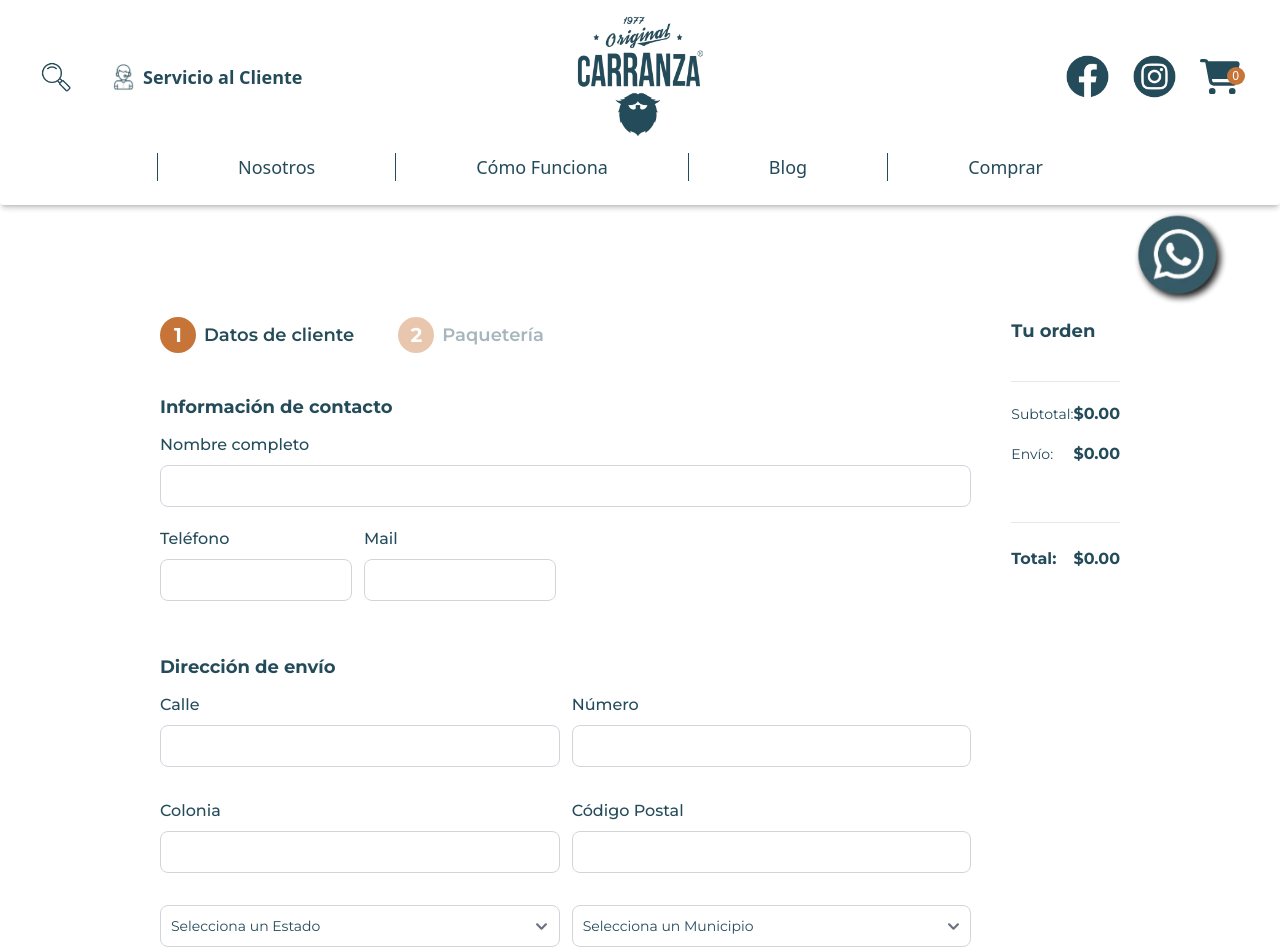
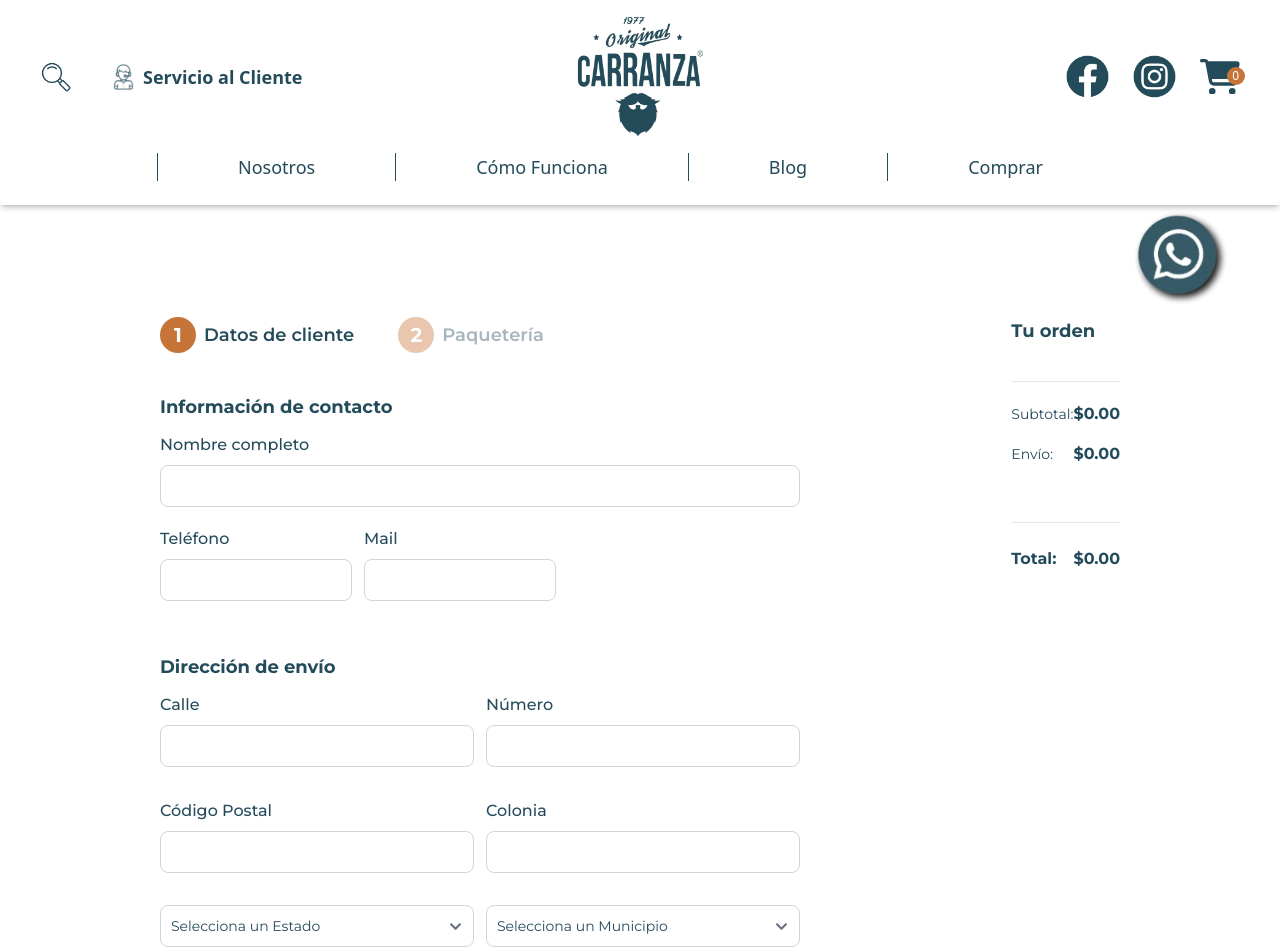
Before and after one commit to SantiagoDev22/carranza.app, a Next.js app: page /carrito-compras/mis-datos in a window 1280 px wide. Shown: the top 952 px of the page. Built offline with nearby package versions, Linux system fonts and the light colour scheme.

Commit message:
feat(app):ajuste de orden de productos

```diff
--- a/src/app/carrito-compras/mis-datos/page.tsx
+++ b/src/app/carrito-compras/mis-datos/page.tsx
@@ -1,6 +1,5 @@
 import type { Metadata } from "next";
-import Image from "next/image";
-import ShoppingCart from '../../shopping-cart';
+import ShoppingCart from "../../shopping-cart";
 
 export const metadata: Metadata = {
   title: "Datos de contacto l Original Carranza",
@@ -14,13 +13,11 @@ export default function data() {
         <div className="flex flex-col gap-y-5">
           <div className="flex xl:flex-row flex-col gap-x-10 justify-between">
             {/* Datos */}
-                        <div className="w-full">
+            <div className="w-8/12">
               <div className="flex gap-x-11 items-center">
                 <div className="flex items-center gap-x-2">
                   <figure className="w-9 h-9 items-center flex justify-center rounded-full bg-oc-brown-1">
-                                        <span className="text-white font-bold text-xl">
-                                            1
-                                        </span>
+                    <span className="text-white font-bold text-xl">1</span>
                   </figure>
                   <p className="text-oc-green-1 font-semibold text-xs sm:text-base xl:text-lg">
                     Datos de cliente
@@ -28,9 +25,7 @@ export default function data() {
                 </div>
                 <div className="flex items-center gap-x-2 opacity-40">
                   <figure className="w-9 h-9 items-center flex justify-center rounded-full bg-oc-brown-1">
-                                        <span className="text-white font-bold text-xl">
-                                            2
-                                        </span>
+                    <span className="text-white font-bold text-xl">2</span>
                   </figure>
                   <p className="text-oc-green-1 font-semibold text-xs sm:text-base xl:text-lg">
                     Paquetería
@@ -44,17 +39,35 @@ export default function data() {
                 </p>
                 <div className="pt-3">
                   <div className="mb-5">
-                                        <label className="block mb-2 text-base font-medium text-oc-green-1">Nombre completo</label>
-                                        <input type="text" id="name" className="border border-gray-300 text-oc-green-1 text-sm rounded-lg focus:ring-blue-500 focus:border-blue-500 block w-full p-2.5 bg-white" placeholder="" required />
+                    <label className="block mb-2 text-base font-medium text-oc-green-1">
+                      Nombre completo
+                    </label>
+                    <input
+                      type="text" id="customer" name="customer"
+                      className="border border-gray-300 text-oc-green-1 text-sm rounded-lg focus:ring-blue-500 focus:border-blue-500 block w-full p-2.5 bg-white"
+                      placeholder="" required
+                    />
                   </div>
                   <div className="flex gap-x-3">
                     <div className="mb-5">
-                                            <label className="block mb-2 text-base font-medium text-oc-green-1">Teléfono</label>
-                                            <input type="number" id="name" className="border border-gray-300 text-oc-green-1 text-sm rounded-lg focus:ring-blue-500 focus:border-blue-500 block w-full p-2.5 bg-white" placeholder="" required />
+                      <label className="block mb-2 text-base font-medium text-oc-green-1">
+                        Teléfono
+                      </label>
+                      <input
+                        type="tel" id="phone" name="phone"
+                        className="border border-gray-300 text-oc-green-1 text-sm rounded-lg focus:ring-blue-500 focus:border-blue-500 block w-full p-2.5 bg-white"
+                        placeholder="" required maxLength={15} minLength={10} pattern="[0-9]*"
+                      />
                     </div>
                     <div className="mb-5">
-                                            <label className="block mb-2 text-base font-medium text-oc-green-1">Mail</label>
-                                            <input type="email" id="name" className="border border-gray-300 text-oc-green-1 text-sm rounded-lg focus:ring-blue-500 focus:border-blue-500 block w-full p-2.5 bg-white" placeholder="" required />
+                      <label className="block mb-2 text-base font-medium text-oc-green-1">
+                        Mail
+                      </label>
+                      <input
+                        type="email" id="name" name="email"
+                        className="border border-gray-300 text-oc-green-1 text-sm rounded-lg focus:ring-blue-500 focus:border-blue-500 block w-full p-2.5 bg-white"
+                        placeholder="" required
+                      />
                     </div>
                   </div>
                 </div>
@@ -66,29 +79,63 @@ export default function data() {
                 </p>
                 <div className="pt-3 grid grid-cols-2 gap-3">
                   <div className="mb-5">
-                                        <label className="block mb-2 text-base font-medium text-oc-green-1">Calle</label>
-                                        <input type="text" id="" className="border border-gray-300 text-oc-green-1 text-sm rounded-lg focus:ring-blue-500 focus:border-blue-500 block w-full p-2.5 bg-white" placeholder="" required />
+                    <label className="block mb-2 text-base font-medium text-oc-green-1">
+                      Calle
+                    </label>
+                    <input
+                      type="text" id="street" name="street"
+                      className="border border-gray-300 text-oc-green-1 text-sm rounded-lg focus:ring-blue-500 focus:border-blue-500 block w-full p-2.5 bg-white"
+                      placeholder="" required
+                    />
                   </div>
                   <div className="mb-5">
-                                        <label className="block mb-2 text-base font-medium text-oc-green-1">Número</label>
-                                        <input type="text" id="" className="border border-gray-300 text-oc-green-1 text-sm rounded-lg focus:ring-blue-500 focus:border-blue-500 block w-full p-2.5 bg-white" placeholder="" required />
+                    <label className="block mb-2 text-base font-medium text-oc-green-1">
+                      Número
+                    </label>
+                    <input
+                      type="text" id="number" name="number"
+                      className="border border-gray-300 text-oc-green-1 text-sm rounded-lg focus:ring-blue-500 focus:border-blue-500 block w-full p-2.5 bg-white"
+                      placeholder="" required
+                    />
                   </div>
                   <div className="mb-5">
-                                        <label className="block mb-2 text-base font-medium text-oc-green-1">Colonia</label>
-                                        <input type="text" id="" className="border border-gray-300 text-oc-green-1 text-sm rounded-lg focus:ring-blue-500 focus:border-blue-500 block w-full p-2.5 bg-white" placeholder="" required />
+                    <label className="block mb-2 text-base font-medium text-oc-green-1">
+                      Código Postal
+                    </label>
+                    <input
+                      type="number" id="zip" name="zip"
+                      className="border border-gray-300 text-oc-green-1 text-sm rounded-lg focus:ring-blue-500 focus:border-blue-500 block w-full p-2.5 bg-white"
+                      placeholder="" required
+                    />
                   </div>
                   <div className="mb-5">
-                                        <label className="block mb-2 text-base font-medium text-oc-green-1">Código Postal</label>
-                                        <input type="number" id="" className="border border-gray-300 text-oc-green-1 text-sm rounded-lg focus:ring-blue-500 focus:border-blue-500 block w-full p-2.5 bg-white" placeholder="" required />
+                    <label className="block mb-2 text-base font-medium text-oc-green-1">
+                      Colonia
+                    </label>
+                    <input
+                      type="text" id="col" name="col"
+                      className="border border-gray-300 text-oc-green-1 text-sm rounded-lg focus:ring-blue-500 focus:border-blue-500 block w-full p-2.5 bg-white"
+                      placeholder="" required
+                    />
                   </div>
                   <div className="mb-5">
-                                        <select name="" id="" className="border border-gray-300 text-oc-green-1 text-sm rounded-lg focus:ring-blue-500 focus:border-blue-500 block w-full p-2.5 bg-white">
-                                            <option disabled selected>Selecciona un Estado</option>
+                    <select
+                      name="states" id="states"
+                      className="border border-gray-300 text-oc-green-1 text-sm rounded-lg focus:ring-blue-500 focus:border-blue-500 block w-full p-2.5 bg-white"
+                    >
+                      <option disabled value={0} selected>
+                        Selecciona un Estado
+                      </option>
                     </select>
                   </div>
                   <div className="mb-5">
-                                        <select name="" id="" className="border border-gray-300 text-oc-green-1 text-sm rounded-lg focus:ring-blue-500 focus:border-blue-500 block w-full p-2.5 bg-white">
-                                            <option disabled selected>Selecciona un Municipio</option>
+                    <select
+                      name="municipio" id="municipio"
+                      className="border border-gray-300 text-oc-green-1 text-sm rounded-lg focus:ring-blue-500 focus:border-blue-500 block w-full p-2.5 bg-white"
+                    >
+                      <option disabled value={0} selected>
+                        Selecciona un Municipio
+                      </option>
                     </select>
                   </div>
                 </div>
@@ -98,10 +145,16 @@ export default function data() {
             <ShoppingCart />
           </div>
           <div className="flex justify-center gap-x-10">
-                        <a href="#" className="hover:text-black text-lg text-white bg-oc-brown-1 transition hover:bg-white border border-oc-brown-1 py-2 px-4">
+            <a
+              href="/"
+              className="hover:text-black text-lg text-white bg-oc-brown-1 transition hover:bg-white border border-oc-brown-1 py-2 px-4"
+            >
               Volver
             </a>
-                        <a href="#" className="hover:text-black text-lg text-white bg-oc-brown-1 transition hover:bg-white border border-oc-brown-1 py-2 px-4">
+            <a
+              href="#"
+              className="hover:text-black text-lg text-white bg-oc-brown-1 transition hover:bg-white border border-oc-brown-1 py-2 px-4"
+            >
               Siguiente
             </a>
           </div>
--- a/src/app/services/shoppingCart.tsx
+++ b/src/app/services/shoppingCart.tsx
@@ -7,6 +7,7 @@ interface CartItem {
     title: string;
     price: number;
     quantity: number;
+    gallery: {route:string; img:string}[];
 }
 
 interface ShoppingCartType {
@@ -27,7 +28,7 @@ export const useShoppingCart = () => {
     return context;
 };
 
-export const ShoppingCartProvider: React.FC = ({ children }) => {
+export const ShoppingCartProvider: React.FC = ( {children} ) => {
     const [cartItems, setCartItems] = useState<CartItem[]>([]);
 
     useEffect(() => {
--- a/src/app/shopping-cart.tsx
+++ b/src/app/shopping-cart.tsx
@@ -1,13 +1,23 @@
-import Image from "next/image";
+"use client"
 import Order from "../app/order";
+import { useShoppingCart } from "./services/shoppingCart";
 
-export default function shoppingCart() {
+export default function ShoppingCart() {
+
+    const { cartItems } = useShoppingCart();
+
+    const subtotal = cartItems.reduce((total, item) => {
+        return total + item.price * item.quantity;
+    },0);
+    const shipping = 0;
+    const total = shipping + subtotal;
+
     return (
         <div>
             <p className="text-oc-green-1 font-bold text-lg">
                 Tu orden
             </p>
-            <div className="divide-y flex flex-col gap-y-9">
+            <div className="divide-y flex w-full flex-col gap-y-9">
                 <Order/>
                 <div className="flex flex-col gap-y-4 py-5">
                     <div className="flex justify-between items-center">
@@ -15,7 +25,7 @@ export default function shoppingCart() {
                             Subtotal:
                         </p>
                         <p className="text-oc-green-1 font-bold">
-                            $0.00
+                            ${subtotal.toFixed(2)}
                         </p>
                     </div>
                     <div className="flex justify-between items-center">
@@ -23,7 +33,7 @@ export default function shoppingCart() {
                             Envío:
                         </p>
                         <p className="text-oc-green-1 font-bold">
-                            $0.00
+                            ${shipping.toFixed(2)}
                         </p>
                     </div>
                 </div>
@@ -32,7 +42,7 @@ export default function shoppingCart() {
                         Total:
                     </p>
                     <p className="text-oc-green-1 font-bold">
-                        $0.00
+                        ${total.toFixed(2)}
                     </p>
                 </div>
             </div>
```
Also changed, not shown: src/app/order.tsx (+10 -4 lines), src/components/productsItems.tsx (+34 -12 lines). Lines whose indentation alone changed are shown as unchanged.
